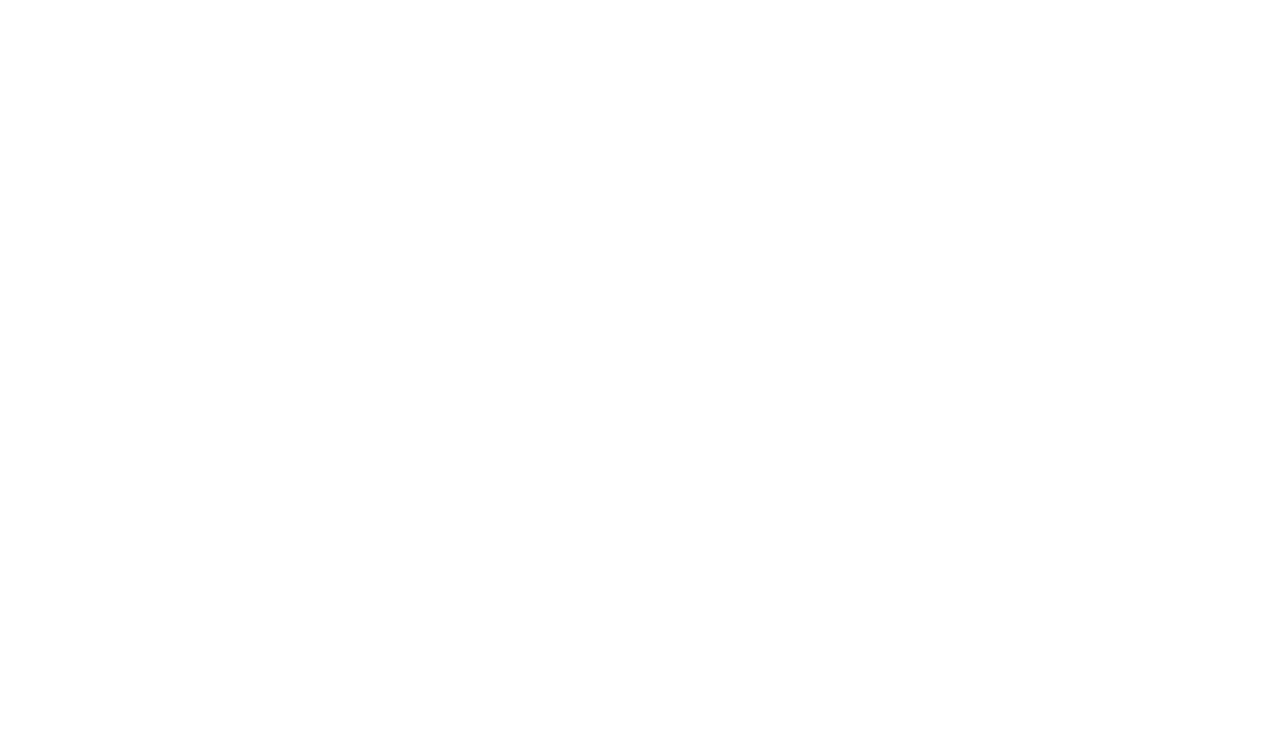
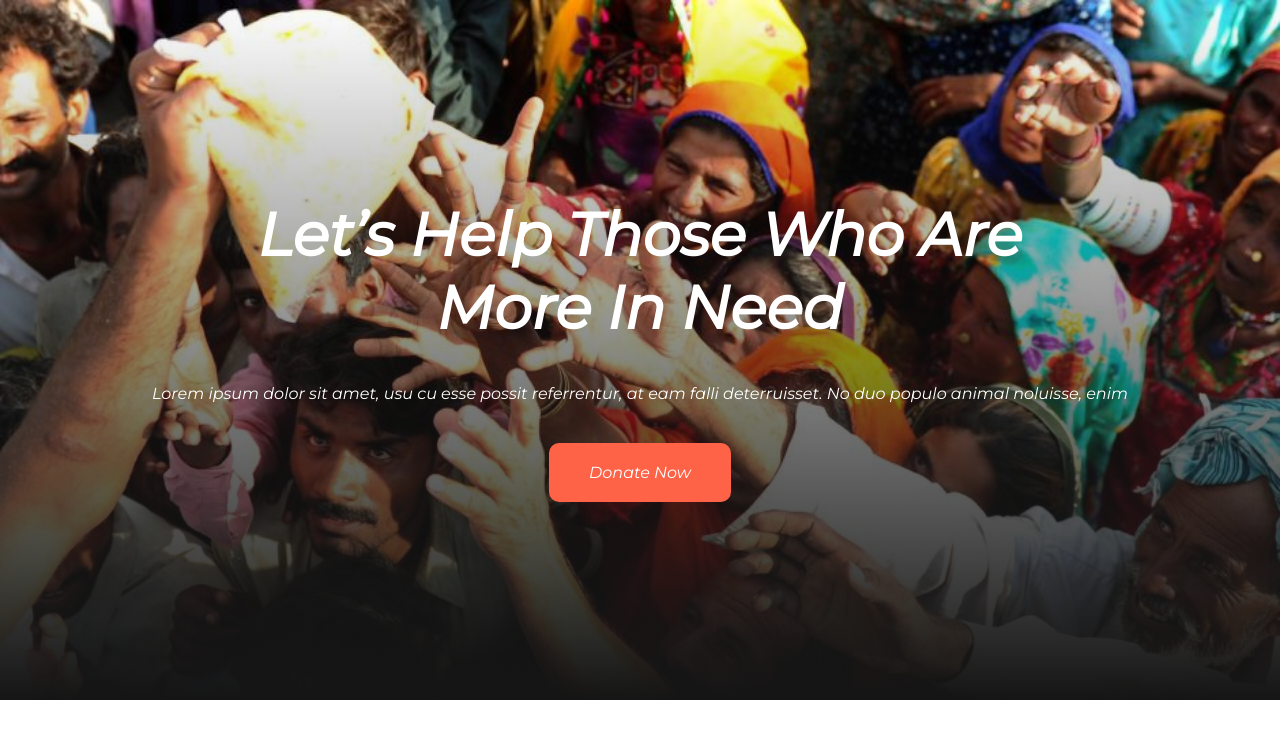
Before and after one commit to sakibnazmus1/donate-website, a plain HTML site: page index.html in a window 1280 px wide. Drawn offline with Linux system fonts and the light colour scheme.

Commit message:
first commit

```diff
--- a/index.html
+++ b/index.html
@@ -5,12 +5,24 @@
     <meta charset="UTF-8">
     <meta http-equiv="X-UA-Compatible" content="IE=edge">
     <meta name="viewport" content="width=device-width, initial-scale=1.0">
-    <title>Donate website</title>
+    <title>Donate Website</title>
+    <link rel="preconnect" href="https://fonts.googleapis.com">
+    <link rel="preconnect" href="https://fonts.gstatic.com" crossorigin>
+    <link href="https://fonts.googleapis.com/css2?family=Montserrat:ital@1&display=swap" rel="stylesheet">
     <link rel="stylesheet" href="style.css">
 </head>
 
 <body>
-
+    <div class="header">
+        <div>
+            <h1>Let’s Help Those Who Are <br> More In Need</h1>
+            <p>
+                Lorem ipsum dolor sit amet, usu cu esse possit referrentur, at eam falli
+                deterruisset. No duo populo animal noluisse, enim
+            </p>
+            <a class="donate-button" href="">Donate Now</a>
+        </div>
+    </div>
 </body>
 
 </html>
--- a/style.css
+++ b/style.css
@@ -0,0 +1,38 @@
+*{
+    padding: 0;
+    margin: 0;
+}
+
+body{
+    font-family: 'Montserrat', sans-serif;
+}
+
+.header{
+    background-image: linear-gradient(to top, #151515, #45454500), url(./images/donation0.jpg);
+    height: 700px;
+    background-repeat: no-repeat;
+    background-size: cover;
+    display: flex;
+    justify-content: center;
+    align-items: center;
+    text-align: center;
+    color: white;
+}
+
+.header h1{
+    font-size: 60px;
+    font-weight: 700;
+}
+
+.header p{
+    margin: 40px 0;
+}
+
+.donate-button{
+    text-decoration: none;
+    color: white;
+    background: tomato;
+    padding: 20px 40px;
+    display: inline-block;
+    border-radius: 10px;
+}
```
Also changed, not shown: images/donation0.jpg (added).
